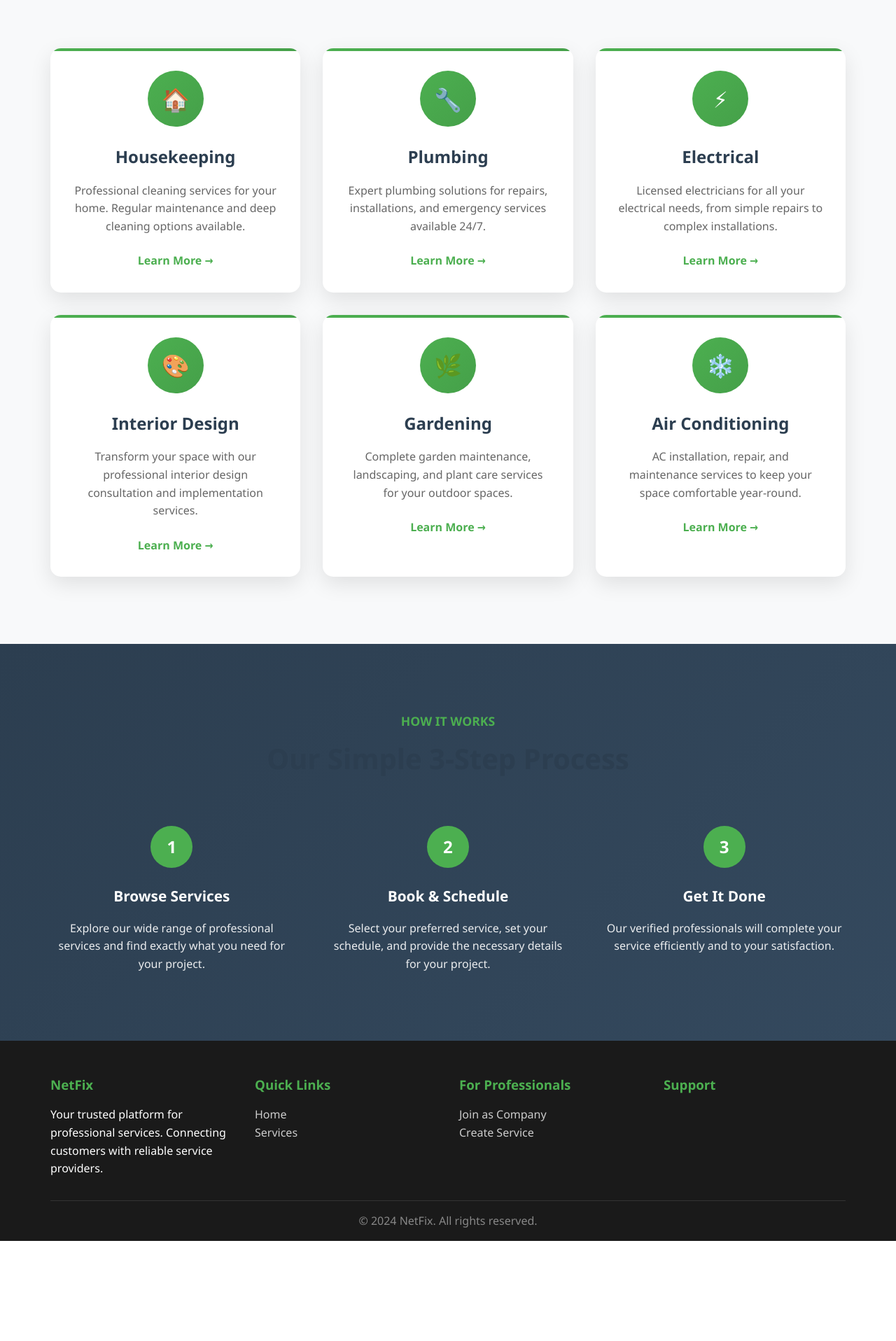
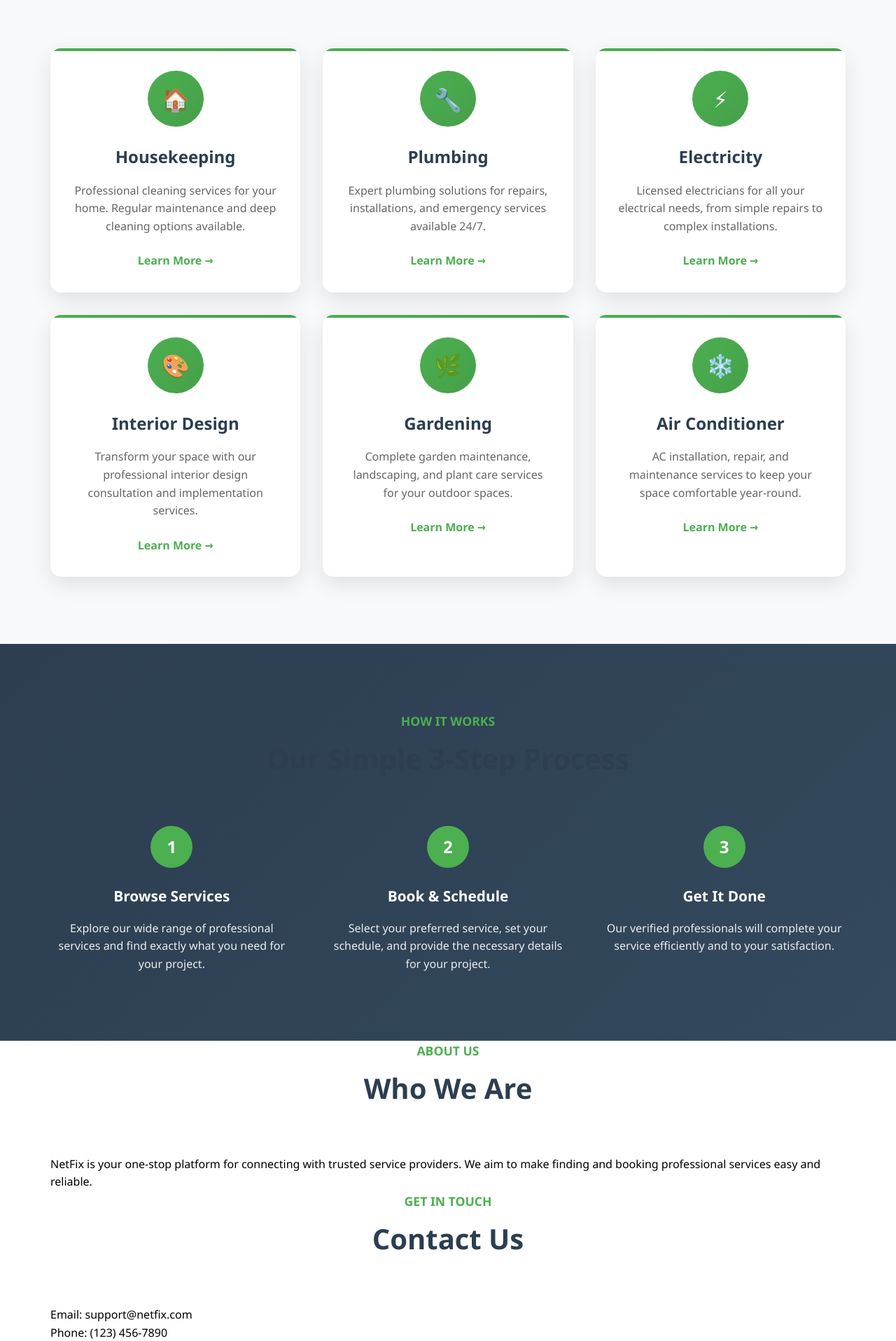
Before and after one commit to skanenje/netfix, a Django app: page / in a window 1280 px wide. Shown: the part 1037-2953 px from the top of the page at 70% size. Before the commit the page ends 2810 px from the top, so only its background shows below. Run offline with Django 3.2, Linux system fonts and the light colour scheme; parts of the project's set-up code (start-up, migrations or seed data) failed here and were passed over.

Commit message:
services app debuging

```diff
--- a/main/templates/main/base.html
+++ b/main/templates/main/base.html
@@ -8,12 +8,9 @@
   <link rel="stylesheet" href="{% static 'css/style.css' %}">
 </head>
 <body>
-
- {% include 'main/navbar.html' %}
+  {% include 'main/navbar.html' %}
   {% block content %}{% endblock %}
-
   {% include 'main/footer.html' %}
-
   <script src="{% static 'js/main.js' %}"></script>
 </body>
 </html>
--- a/main/templates/main/footer.html
+++ b/main/templates/main/footer.html
@@ -7,20 +7,25 @@
       </div>
       <div class="footer-section">
         <h3>Quick Links</h3>
-          <p><a href="/">Home</a></p>
-          <p><a href="/services">Services</a></p>
+        <p><a href="{% url 'main:home' %}">Home</a></p>
+        <p><a href="{% url 'services:services_list' %}">Services</a></p>
+        <p><a href="{% url 'services:most_requested' %}">Most Requested</a></p>
       </div>
       <div class="footer-section">
         <h3>For Professionals</h3>
-          <p><a href="/register/company_register/">Join as Company</a></p>
-          <p><a href="/services/create">Create Service</a></p>
+        <p><a href="{% url 'users:register' %}">Join as Company</a></p>
+        {% if request.user.is_authenticated and request.user.is_company %}
+          <p><a href="{% url 'services:services_create' %}">Create Service</a></p>
+        {% endif %}
       </div>
       <div class="footer-section">
         <h3>Support</h3>
+        <p><a href="#contact">Contact Us</a></p>
+        <p><a href="#faq">FAQ</a></p>
       </div>
     </div>
     <div class="footer-bottom">
-        <p>&copy; 2024 NetFix. All rights reserved.</p>
+      <p>&copy; 2025 NetFix. All rights reserved.</p>
     </div>
   </div>
 </footer>
--- a/main/templates/main/home.html
+++ b/main/templates/main/home.html
@@ -2,7 +2,6 @@
 {% block title %}NetFix{% endblock %}
 
 {% block content %}
-
   <!-- Hero Section -->
   <section class="hero" id="home">
     <div class="container">
@@ -15,8 +14,8 @@
             we've got you covered with our comprehensive platform.
           </p>
           <div class="hero-buttons">
-                    <a href="/register" class="btn-primary">Get Started</a>
-                    <a href="#services" class="btn-secondary">Browse Services</a>
+            <a href="{% url 'users:register' %}" class="btn-primary">Get Started</a>
+            <a href="{% url 'services:services_list' %}" class="btn-secondary">Browse Services</a>
           </div>
         </div>
         <div class="hero-visual">
@@ -46,37 +45,37 @@
           <div class="service-icon">🏠</div>
           <h3 class="service-title">Housekeeping</h3>
           <p class="service-description">Professional cleaning services for your home. Regular maintenance and deep cleaning options available.</p>
-                    <a href="/services/housekeeping" class="service-link">Learn More →</a>
+          <a href="{% url 'services:services_field' 'Housekeeping' %}" class="service-link">Learn More →</a>
         </div>
         <div class="service-card">
           <div class="service-icon">🔧</div>
           <h3 class="service-title">Plumbing</h3>
           <p class="service-description">Expert plumbing solutions for repairs, installations, and emergency services available 24/7.</p>
-                    <a href="/services/plumbing" class="service-link">Learn More →</a>
+          <a href="{% url 'services:services_field' 'Plumbing' %}" class="service-link">Learn More →</a>
         </div>
         <div class="service-card">
           <div class="service-icon">⚡</div>
-                    <h3 class="service-title">Electrical</h3>
+          <h3 class="service-title">Electricity</h3>
           <p class="service-description">Licensed electricians for all your electrical needs, from simple repairs to complex installations.</p>
-                    <a href="/services/electricity" class="service-link">Learn More →</a>
+          <a href="{% url 'services:services_field' 'Electricity' %}" class="service-link">Learn More →</a>
         </div>
         <div class="service-card">
           <div class="service-icon">🎨</div>
           <h3 class="service-title">Interior Design</h3>
           <p class="service-description">Transform your space with our professional interior design consultation and implementation services.</p>
-                    <a href="/services/interior-design" class="service-link">Learn More →</a>
+          <a href="{% url 'services:services_field' 'Interior Design' %}" class="service-link">Learn More →</a>
         </div>
         <div class="service-card">
           <div class="service-icon">🌿</div>
           <h3 class="service-title">Gardening</h3>
           <p class="service-description">Complete garden maintenance, landscaping, and plant care services for your outdoor spaces.</p>
-                    <a href="/services/gardening" class="service-link">Learn More →</a>
+          <a href="{% url 'services:services_field' 'Gardening' %}" class="service-link">Learn More →</a>
         </div>
         <div class="service-card">
           <div class="service-icon">❄️</div>
-                    <h3 class="service-title">Air Conditioning</h3>
+          <h3 class="service-title">Air Conditioner</h3>
           <p class="service-description">AC installation, repair, and maintenance services to keep your space comfortable year-round.</p>
-                    <a href="/services/air-conditioner" class="service-link">Learn More →</a>
+          <a href="{% url 'services:services_field' 'Air Conditioner' %}" class="service-link">Learn More →</a>
         </div>
       </div>
     </div>
@@ -109,4 +108,26 @@
     </div>
   </section>
 
+  <!-- About Section -->
+  <section class="about" id="about">
+    <div class="container">
+      <div class="section-header">
+        <div class="section-subtitle">ABOUT US</div>
+        <h2 class="section-title">Who We Are</h2>
+      </div>
+      <p>NetFix is your one-stop platform for connecting with trusted service providers. We aim to make finding and booking professional services easy and reliable.</p>
+    </div>
+  </section>
+
+  <!-- Contact Section -->
+  <section class="contact" id="contact">
+    <div class="container">
+      <div class="section-header">
+        <div class="section-subtitle">GET IN TOUCH</div>
+        <h2 class="section-title">Contact Us</h2>
+      </div>
+      <p>Email: support@netfix.com</p>
+      <p>Phone: (123) 456-7890</p>
+    </div>
+  </section>
 {% endblock %}
--- a/main/templates/main/navbar.html
+++ b/main/templates/main/navbar.html
@@ -5,15 +5,16 @@
     </div>
     <nav>
       <ul class="nav-menu">
-    <li><a href="/">Home</a></li>
-    <li><a href="/#services">Services</a></li>
-    <li><a href="/#about">About</a></li>
-    <li><a href="/#contact">Contact</a></li>
+        <li><a href="{% url 'main:home' %}">Home</a></li>
+        <li><a href="{% url 'services:services_list' %}">Services</a></li>
+        <li><a href="#about">About</a></li>
+        <li><a href="#contact">Contact</a></li>
         {% if request.user.is_authenticated %}
-    <li><a href="/company/{{ request.user.username }}">Profile</a></li>
+          <li><a href="{% url 'users:profile' %}">Profile</a></li>
+          <li><a href="{% url 'users:logout' %}" class="cta-button">Logout</a></li>
         {% else %}
-    <li><a href="/register/login/" class="cta-button">Login</a></li>
-    <li><a href="/register" class="cta-button">Get Started</a></li>
+          <li><a href="{% url 'users:login_user' %}" class="cta-button">Login</a></li>
+          <li><a href="{% url 'users:register' %}" class="cta-button">Get Started</a></li>
         {% endif %}
       </ul>
     </nav>
--- a/main/urls.py
+++ b/main/urls.py
@@ -1,9 +1,8 @@
 from django.urls import path
-from . import views as v
+from . import views
 
-app_name = "main"
+app_name = 'main'
 
 urlpatterns = [
-    path('', v.home, name='home'),
-    path('logout/', v.logout, name='logout')
+    path('', views.home, name='home'),
 ]
--- a/main/views.py
+++ b/main/views.py
@@ -1,11 +1,4 @@
 from django.shortcuts import render
-from django.contrib.auth import logout as django_logout
-
 
 def home(request):
-    return render(request, "main/home.html", {})
-
-
-def logout(request):
-    django_logout(request)
-    return render(request, "main/logout.html")
+    return render(request, 'main/home.html', {'user': request.user})
--- a/netfix/urls.py
+++ b/netfix/urls.py
@@ -15,15 +15,11 @@ Including another URLconf
 """
 # from django.conf.urls import url
 from django.contrib import admin
-from django.urls import include, path
-
-from . import views as v
+from django.urls import path, include
 
 urlpatterns = [
     path('admin/', admin.site.urls),
     path('', include('main.urls')),
+    path('users/', include('users.urls')),
     path('services/', include('services.urls')),
-    path('register/', include('users.urls')),
-    path('customer/<slug:name>', v.customer_profile, name='customer_profile'),
-    path('company/<slug:name>', v.company_profile, name='company_profile')
 ]
--- a/services/forms.py
+++ b/services/forms.py
@@ -1,5 +1,5 @@
 from django import forms
-from .models import Service
+from .models import Service, RequestedService
 from .choices import SERVICE_FIELD_CHOICES
 from users.models import Company
 
@@ -33,7 +33,7 @@ class ServiceForm(forms.ModelForm):
 
 class RequestServiceForm(forms.ModelForm):
     class Meta:
-        model = RequestedService
+        model = 'services.RequestedService'
         fields = ['address', 'hours_needed']
 
     def __init__(self, *args, **kwargs):
```
Also changed, not shown: netfix/settings.py (+7 -47 lines). Lines whose indentation alone changed are shown as unchanged.
